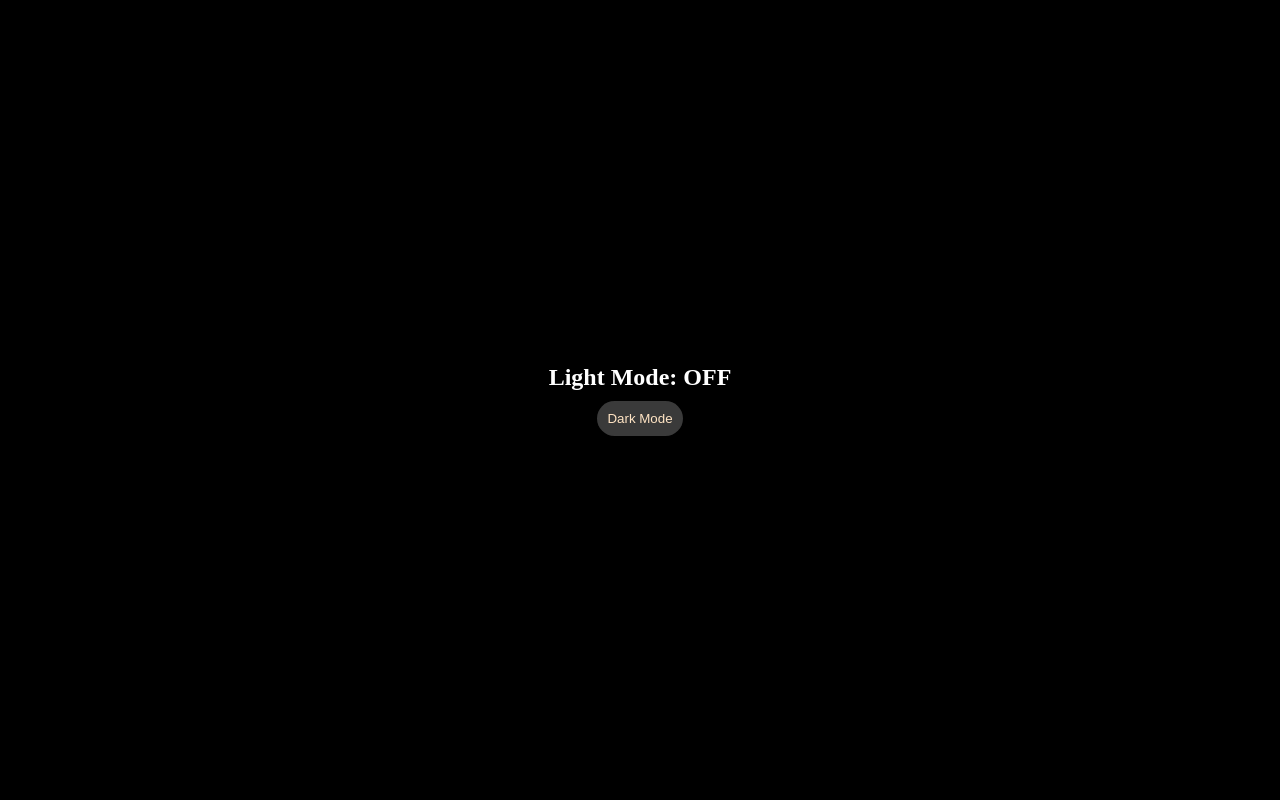
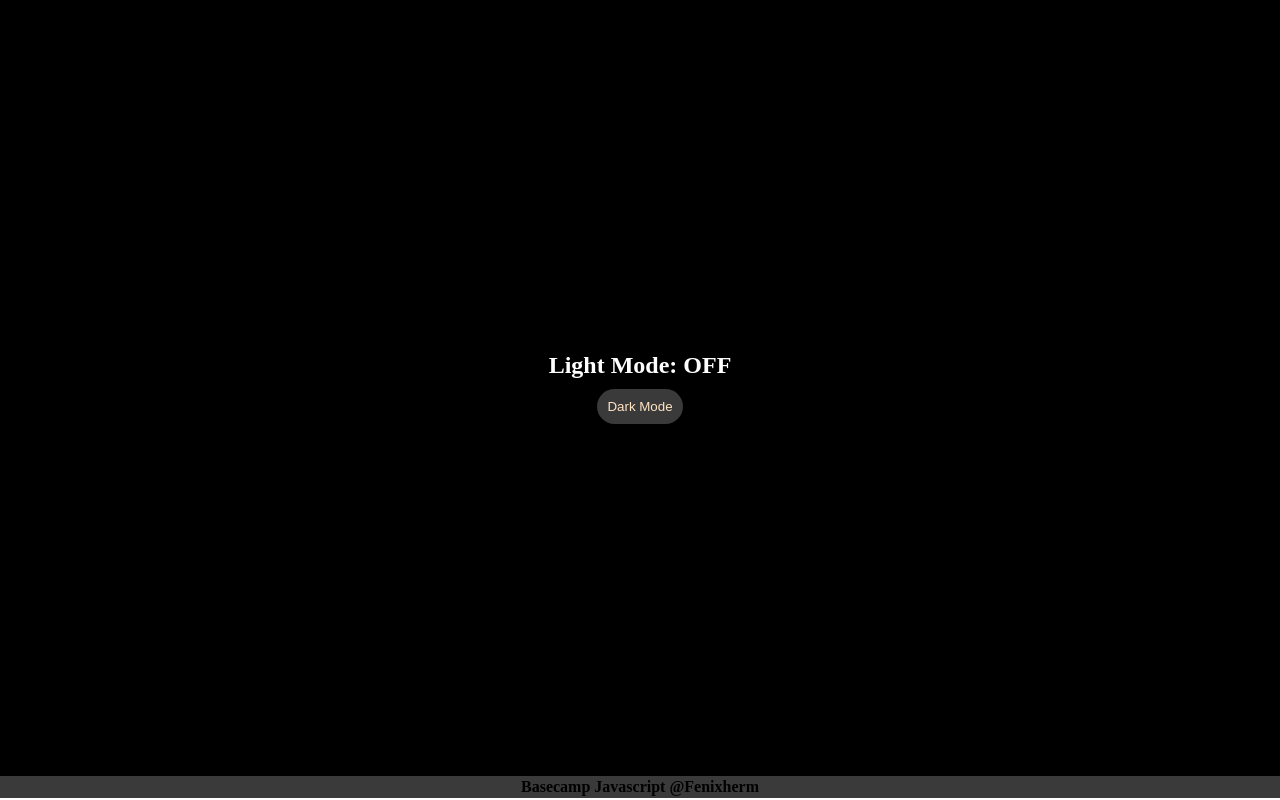
Before and after one commit to Fenixherm/Spread-Fullstack-Developer, a plain HTML site: page módulo III - javascript/12 - DOM/index.html in a window 1280 px wide. Both pictures are taken after a click on the button "Dark Mode". Drawn offline with Linux system fonts and the light colour scheme.

Commit message:
Botao funcionando, falta arrumar o footer!

```diff
--- a/módulo III - javascript/12 - DOM/assets/css/style.css
+++ b/módulo III - javascript/12 - DOM/assets/css/style.css
@@ -4,14 +4,15 @@
     box-sizing: border-box;
 }
 
-body {
+.corpo {
     background-color: antiquewhite;
-    width: 100vw;
-    height: 100vh;
     display: flex;
     align-items: center;
     justify-content: center;
     flex-direction: column;
+    width: 100%;
+    height: 97vh;
+    transition: 0.3s;
 }
 
 .dark-mode {
@@ -39,3 +40,12 @@ body {
 .btn-style:active{
     background-color: #3a3a3a;
 }
+
+footer {
+    display: flex;
+    justify-content: center;
+    align-items: center;
+    padding: 2px;
+    font-weight: bold;
+    background-color: #3a3a3a;
+}
--- a/módulo III - javascript/12 - DOM/assets/js/script.js
+++ b/módulo III - javascript/12 - DOM/assets/js/script.js
@@ -1,10 +1,18 @@
 const botao = document.getElementsByClassName("btn-dark")[0];
-const body = document.getElementById("corpo");
+const body = document.getElementsByClassName("corpo")[0];
 let titulo = document.getElementsByClassName("titulo")[0];
+let texto = document.getElementsByClassName("titulo")[0];
 
 
 botao.addEventListener("click", () => {
     body.classList.toggle("dark-mode");
     titulo.classList.toggle("titulo-branco");
-    document.getElementsByClassName("titulo")[0].textContent = "Light Mode: OFF";
+
+    if(texto.textContent === ""){
+        texto.textContent = "Light Mode: OFF";
+    }else if(texto.textContent === "Light Mode: OFF"){
+        texto.textContent = "Light Mode: ON";
+    }else{
+        texto.textContent = "Light Mode: OFF";
+    }
 });
--- a/módulo III - javascript/12 - DOM/index.html
+++ b/módulo III - javascript/12 - DOM/index.html
@@ -6,9 +6,15 @@
     <link rel="stylesheet" href="./assets/css/style.css">
     <title>Dark Mode</title>
 </head>
-<body id="corpo">
-    <h2 class="titulo">Light Mode: ON</h2>
-    <button class="btn-dark btn-style">Dark Mode</button>
+<body>
+    <section class="corpo">
+        <h1 class="titulo">Light Mode: ON</h1>
+        <button class="btn-dark btn-style">Dark Mode</button>
+    </section>
+
+    <footer>
+        <p class="text-footer">Basecamp Javascript @Fenixherm</p>
+    </footer>
 
     <script type="text/javascript" src="./assets/js/script.js"></script>
 </body>
```
